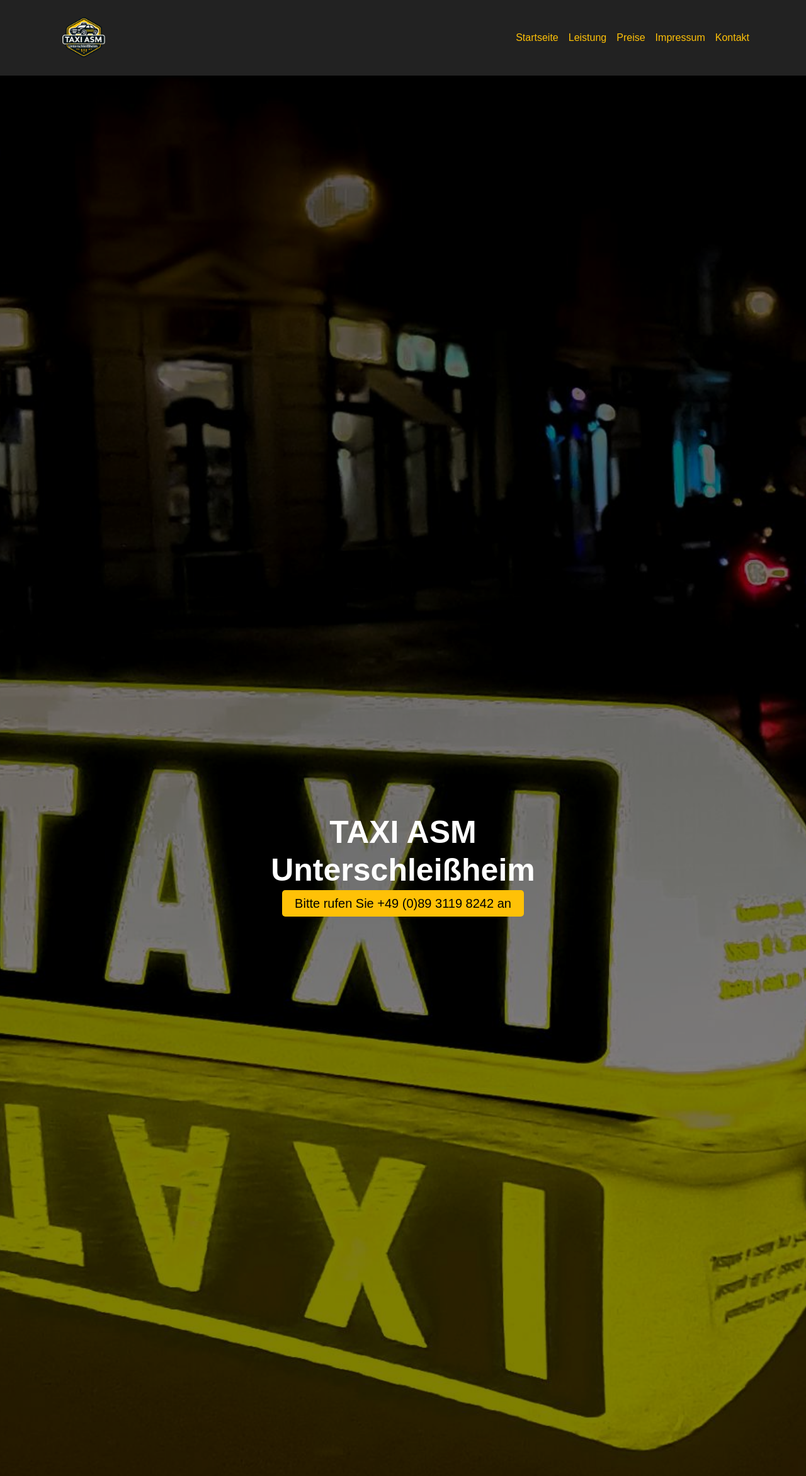
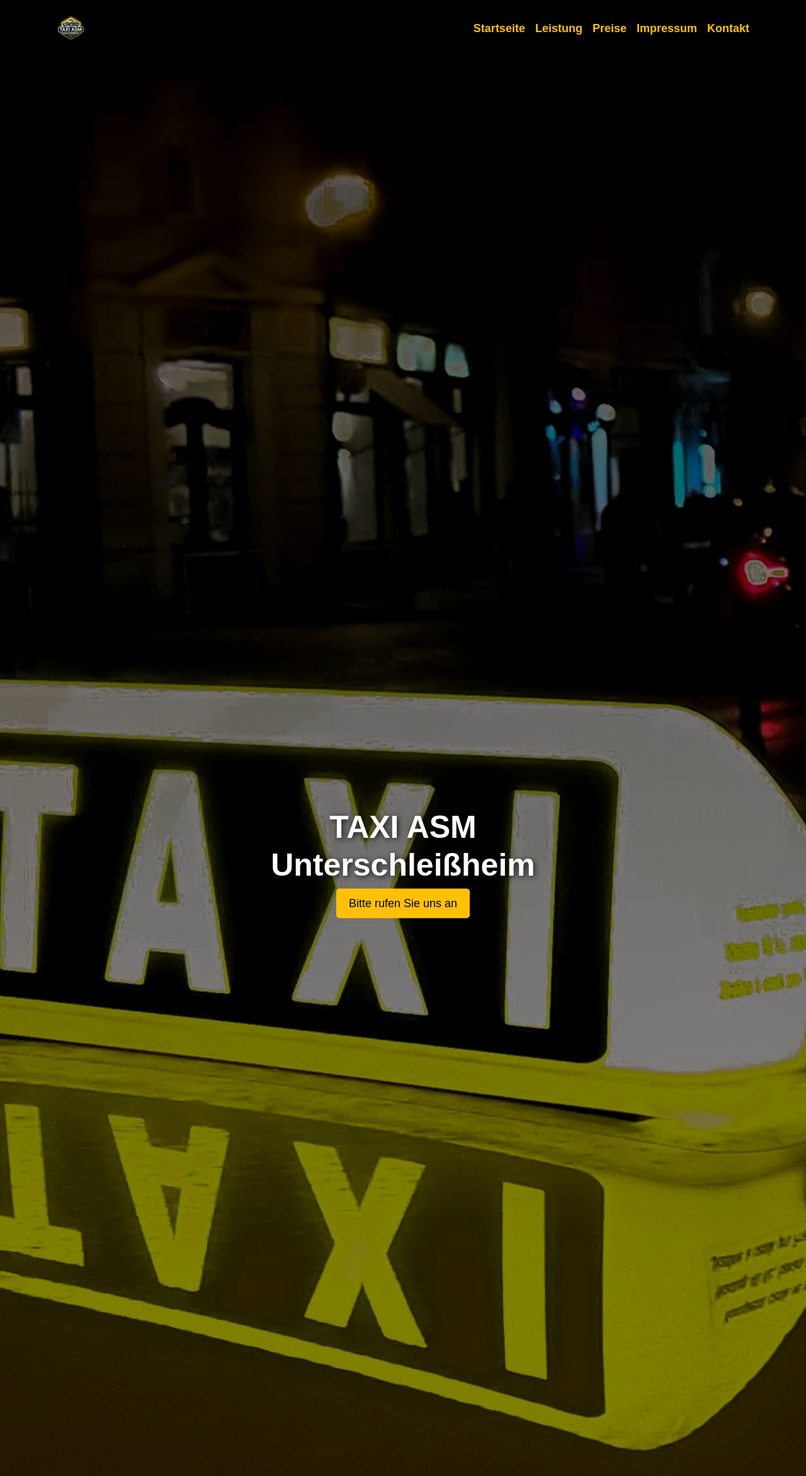
Before and after one commit to AliAl2020/k05-taxi, a PHP site: page / in a window 1280 px wide. Shown: the top 2343 px of the page at 63% size. Run offline with PHP 8.4, Linux system fonts and the light colour scheme.

Commit message:
add new logo

```diff
--- /dev/null
+++ b/css/style.css
@@ -0,0 +1,161 @@
+body, html {
+    height: 100%;
+    margin: 0;
+    padding: 0;
+    font-family: 'Arial', sans-serif;
+    color: #fff;
+    background-color: #000;
+    overflow-x: hidden;
+}
+
+body {
+    padding-top: 70px; /* Verhindert, dass Inhalte hinter der Navbar verschwinden */
+}
+
+/* Navbar Stile */
+.navbar {
+    background: rgba(0, 0, 0, 0.9) !important; /* Transparenter, dunkler Hintergrund */
+    padding: 10px 0;
+    position: fixed;
+    top: 0;
+    width: 100%;
+    z-index: 1000;
+    box-shadow: 0 4px 6px rgba(0, 0, 0, 0.2);
+}
+
+.navbar-brand img {
+    height: 50px; /* Logo optimiert */
+}
+
+.navbar-nav .nav-link {
+    font-size: 18px;
+    padding: 10px 15px;
+    transition: color 0.3s ease-in-out, transform 0.2s;
+}
+
+.navbar-nav .nav-link:hover {
+    color: #ffd700 !important; /* Helleres Gold */
+    transform: scale(1.1);
+}
+
+/* Hero-Bereich */
+#start {
+    position: relative;
+}
+
+.carousel-item img {
+    height: 100vh;
+    object-fit: cover;
+    filter: brightness(50%);
+}
+
+.overlay-content {
+    position: absolute;
+    top: 50%;
+    left: 50%;
+    transform: translate(-50%, -50%);
+    z-index: 10;
+    text-align: center;
+}
+
+.overlay-content h1 {
+    font-size: 50px;
+    font-weight: bold;
+    text-shadow: 2px 2px 10px rgba(0, 0, 0, 0.8);
+}
+
+.btn-call {
+    display: inline-block;
+    white-space: nowrap; /* Verhindert Zeilenumbruch */
+    background-color: #ffc107;
+    color: #000;
+    padding: 10px 20px;
+    font-size: 18px; /* Reduziere die Schriftgröße für kleine Bildschirme */
+    text-decoration: none;
+    border-radius: 5px;
+    text-align: center;
+    min-width: 200px; /* Optional: Mindestbreite festlegen */
+}
+
+@media (max-width: 480px) {
+    .btn-call {
+        font-size: 16px; /* Kleinere Schrift für schmale Bildschirme */
+        padding: 8px 15px;
+    }
+}
+
+.btn-call:hover {
+    background-color: #ffd700;
+    color: #000;
+    transform: scale(1.1);
+}
+
+/* Sektionen */
+.section-padding {
+    padding: 60px 0;
+}
+
+h2, h3 {
+    color: #ffc107;
+    text-transform: uppercase;
+    letter-spacing: 1px;
+    font-weight: bold;
+    text-align: center;
+    margin-bottom: 20px;
+}
+
+.icon-circle {
+    font-size: 50px;
+    color: #ffc107;
+    margin-bottom: 15px;
+}
+
+
+/* Google Map Container Fix */
+.google-map-container {
+    position: relative;
+    width: 100%;
+    padding-bottom: 56.25%; /* 16:9 Aspect Ratio */
+    overflow: hidden;
+    border-radius: 10px;
+    background: #222;
+}
+
+.google-map-container iframe {
+    position: absolute;
+    top: 0;
+    left: 0;
+    width: 100%;
+    height: 100%;
+    border: 0;
+}
+
+/* Footer */
+footer {
+    background: #111;
+    padding: 20px 0;
+    text-align: center;
+    color: #bbb;
+    font-size: 14px;
+    border-top: 3px solid #ffc107;
+}
+/* For tablets and smaller screens */
+@media (max-width: 992px) {
+    .overlay-content h1 {
+        font-size: 40px; /* Adjust for tablets */
+    }
+}
+
+/* For mobile screens */
+@media (max-width: 768px) {
+    .overlay-content h1 {
+        font-size: 30px; /* Smaller font for phones */
+    }
+}
+
+/* For very small screens */
+@media (max-width: 480px) {
+    .overlay-content h1 {
+        font-size: 24px; /* Further reduce font size */
+    }
+}
--- a/index.php
+++ b/index.php
@@ -10,115 +10,58 @@
 
     <!-- FontAwesome -->
     <link rel="stylesheet" href="https://cdnjs.cloudflare.com/ajax/libs/font-awesome/6.5.1/css/all.min.css">
-
-    <style>
-        body, html {
-            height: 100%;
-            margin: 0;
-            padding: 0;
-            font-family: Arial, sans-serif;
-            color: #fff;
-            background-color: #000;
-            overflow-x: hidden;
-
-        }
-body {
-    padding-top: 70px; /* Damit der Inhalt nicht hinter dem fixen Navbar verschwindet */
+<link rel="stylesheet" href="css/style.css">
+<link rel="icon" type="image/png" href="images/logo.png">
+<link rel="icon" type="image/png" href="/images/favicon-96x96.png" sizes="96x96" />
+<link rel="icon" type="image/svg+xml" href="/images/favicon.svg" />
+<link rel="shortcut icon" href="/images/favicon.ico" />
+<link rel="apple-touch-icon" sizes="180x180" href="/images/apple-touch-icon.png" />
+<link rel="manifest" href="/images/site.webmanifest" />
+<script type="application/ld+json">
+{
+  "@context": "https://schema.org",
+  "@type": "Organization",
+  "url": "https://taxi-schleissheim.de",
+  "logo": "https://taxi-schleissheim.de/images/logo.png"
 }
-
-
-        .navbar, footer {
-            background-color: #222;
-        }
-
-        .nav-link, .navbar-brand {
-            color: #ffc107 !important;
-        }
-
-        h2, h3 {
-            color: #ffc107;
-        }
-
-        .carousel-item img {
-            height: 100vh;
-            object-fit: cover;
-            filter: brightness(50%);
-        }
-
-        #start {
-            position: relative;
-        }
-
-        .overlay-content {
-            position: absolute;
-            top: 50%;
-            left: 50%;
-            transform: translate(-50%, -50%);
-            z-index: 10;
-            text-align: center;
-        }
-
-        .overlay-content h1 {
-            font-size: 50px;
-            font-weight: bold;
-        }
-
-        .btn-call {
-            background-color: #ffc107;
-            color: #000;
-            padding: 10px 20px;
-            font-size: 20px;
-            text-decoration: none;
-            border-radius: 5px;
-        }
-
-        .navbar {
-    padding-top: 5px;
-    padding-bottom: 5px;
-    position: fixed;
-    top: 0;
-    width: 100%;
-    z-index: 1000;
-}
-
-.icon-circle {
-            font-size: 50px;
-            color: #ffc107;
-            margin-bottom: 15px;
-        }
-
-        .section-padding {
-            padding: 60px 0;
-        }
-
-        footer {
-            padding: 20px 0;
-            text-align: center;
-            color: #bbb;
-        }
-    </style>
+</script>
 </head>
 <body>
 
-<!-- Navigation -->
-<nav class="navbar navbar-expand-lg">
+<nav class="navbar navbar-expand-lg navbar-dark bg-dark fixed-top shadow-sm">
     <div class="container">
-        <a class="navbar-brand" href="#"><img src="images/logo.png" alt="Logo" style="height:100px; vertical-align:middle;"></a>
+        <!-- Logo -->
+        <a class="navbar-brand" href="#">
+            <img src="images/logo.png" alt="Logo" style="height: 60px; vertical-align: middle;">
+        </a>
+
+        <!-- Navbar Toggler for Mobile -->
         <button class="navbar-toggler" type="button" data-bs-toggle="collapse" data-bs-target="#navbar">
             <span class="navbar-toggler-icon"></span>
         </button>
-        <div class="collapse navbar-collapse" id="navbar">
-            <ul class="navbar-nav ms-auto">
-                <li class="nav-item"><a class="nav-link" href="#start">Startseite</a></li>
-                <li class="nav-item"><a class="nav-link" href="#leistung">Leistung</a></li>
-                <li class="nav-item"><a class="nav-link" href="#preise">Preise</a></li>
-                <li class="nav-item"><a class="nav-link" href="#impressum">Impressum</a></li>
-                <li class="nav-item"><a class="nav-link" href="#kontakt">Kontakt</a></li>
+
+        <!-- Navbar Links -->
+        <div class="collapse navbar-collapse justify-content-end" id="navbar">
+            <ul class="navbar-nav">
+                <li class="nav-item">
+                    <a class="nav-link text-warning fw-bold" href="#start">Startseite</a>
+                </li>
+                <li class="nav-item">
+                    <a class="nav-link text-warning fw-bold" href="#leistung">Leistung</a>
+                </li>
+                <li class="nav-item">
+                    <a class="nav-link text-warning fw-bold" href="#preise">Preise</a>
+                </li>
+                <li class="nav-item">
+                    <a class="nav-link text-warning fw-bold" href="#impressum">Impressum</a>
+                </li>
+                <li class="nav-item">
+                    <a class="nav-link text-warning fw-bold" href="#kontakt">Kontakt</a>
+                </li>
             </ul>
         </div>
     </div>
 </nav>
-
 <!-- Slider Startseite -->
 <section id="start">
     <div id="carouselExample" class="carousel slide carousel-fade" data-bs-ride="carousel" data-bs-interval="5000">
@@ -136,7 +79,7 @@ body {
     </div>
     <div class="overlay-content">
         <h1>TAXI ASM Unterschleißheim</h1>
-        <a href="tel:089 3119 8242" class="btn-call">Bitte rufen Sie +49 (0)89 3119 8242 an</a>
+        <a href="tel:089 3119 8242" class="btn-call">Bitte rufen Sie uns an</a>
     </div>
 </section>
 <!-- Leistungen (nur Taxi) -->
@@ -203,7 +146,7 @@ body {
 <!-- Kontakt -->
 <section id="kontakt" class="section-padding">
     <div class="container">
-        <h2 class="text-center mb-5">Kontakt & Buchung</h2>
+        <h2 class="text-center mb-5">Kontakt </h2>
         <div class="row">
             <!-- Linke Spalte: Kontaktinformationen -->
             <div class="col-md-6">
@@ -226,13 +169,16 @@ body {
                 </div>
             </div>
 
-            <!-- Rechte Spalte: Google Maps -->
             <div class="col-md-6">
-                <div class="card bg-dark text-white p-2">
-                    <h4 class="mb-3"><i class="fa fa-map-marker-alt"></i> Unser Standort</h4>
-                    <iframe src="https://www.google.com/maps/embed?pb=!1m18!1m12!1m3!1d10619.532253546873!2d11.563910885763832!3d48.28586550103142!2m3!1f0!2f0!3f0!3m2!1i1024!2i768!4f13.1!3m3!1m2!1s0x479e71d1d3233431%3A0x77df63b13525465b!2sOhmstra%C3%9Fe%202%2C%2085716%20Unterschlei%C3%9Fheim!5e0!3m2!1sen!2sde!4v1742341431737!5m2!1sen!2sde" width="600" height="350" style="border:0;" allowfullscreen="" loading="lazy" referrerpolicy="no-referrer-when-downgrade"></iframe>
-            </div>
+    <div class="card bg-dark text-white p-3">
+        <h4 class="mb-3"><i class="fa fa-map-marker-alt"></i> Unser Standort</h4>
+        <div class="google-map-container">
+            <iframe src="https://www.google.com/maps/embed?pb=!1m18!1m12!1m3!1d10619.532253546873!2d11.563910885763832!3d48.28586550103142!2m3!1f0!2f0!3f0!3m2!1i1024!2i768!4f13.1!3m3!1m2!1s0x479e71d1d3233431%3A0x77df63b13525465b!2sOhmstra%C3%9Fe%202%2C%2085716%20Unterschlei%C3%9Fheim!5e0!3m2!1sen!2sde!4v1742341431737!5m2!1sen!2sde"
+                allowfullscreen="" loading="lazy" referrerpolicy="no-referrer-when-downgrade"></iframe>
         </div>
+    </div>
+</div>
+
     </div>
 </section>
 
```
Also changed, not shown: images/apple-touch-icon.png (added), images/favicon-96x96.png (added), images/favicon.ico (added), images/favicon.svg (added), images/site.webmanifest (added), images/web-app-manifest-192x192.png (added), images/web-app-manifest-512x512.png (added).
